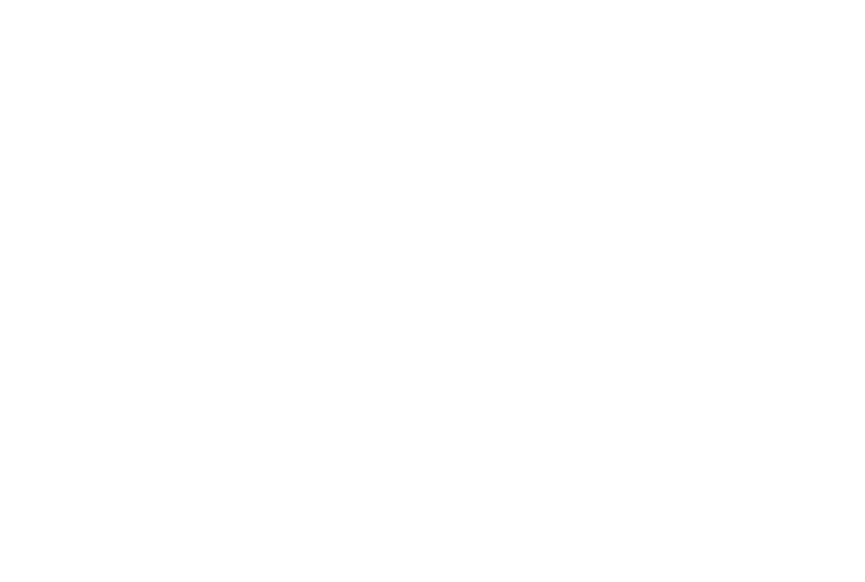
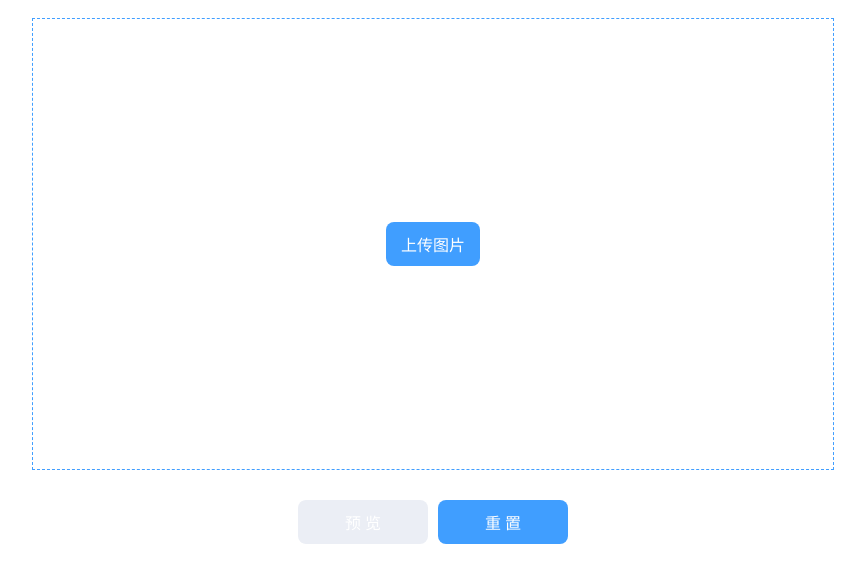
Before and after one commit to KIMwofe/demo-pic, a plain HTML site: page index.html in a window 1280 px wide. Shown: the whole page, without its empty margins (207-1072 px from the left). Drawn offline with Linux system fonts and the light colour scheme; the site is published under a folder, as on GitHub Pages, so addresses that start at the root find nothing.

Commit message:
Update index.html

```diff
--- a/index.html
+++ b/index.html
@@ -13,8 +13,8 @@
   <link rel="icon" type="image/svg+xml" href="/vite.svg" />
   <meta name="viewport" content="width=device-width, initial-scale=1.0" />
   <title>韦金龙-相片框选点击交互作品</title>
-  <script type="module" crossorigin src="/assets/index-DHaM9_Yr.js"></script>
-  <link rel="stylesheet" crossorigin href="/assets/index-DOxmb4RK.css">
+  <script type="module" crossorigin src="./assets/index-DHaM9_Yr.js"></script>
+  <link rel="stylesheet" crossorigin href="./assets/index-DOxmb4RK.css">
 </head>
 
 <body>
```
